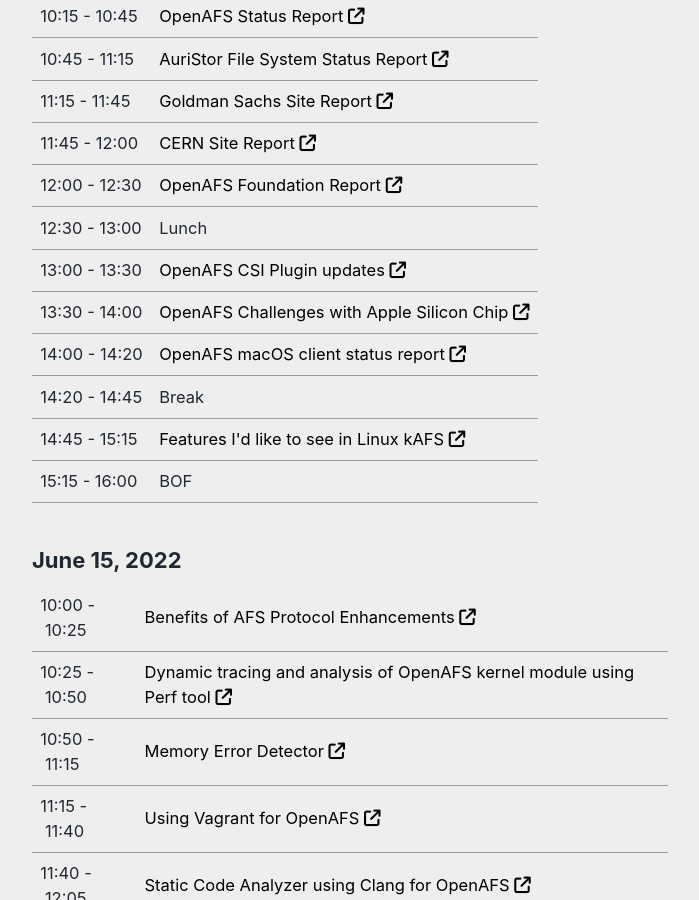
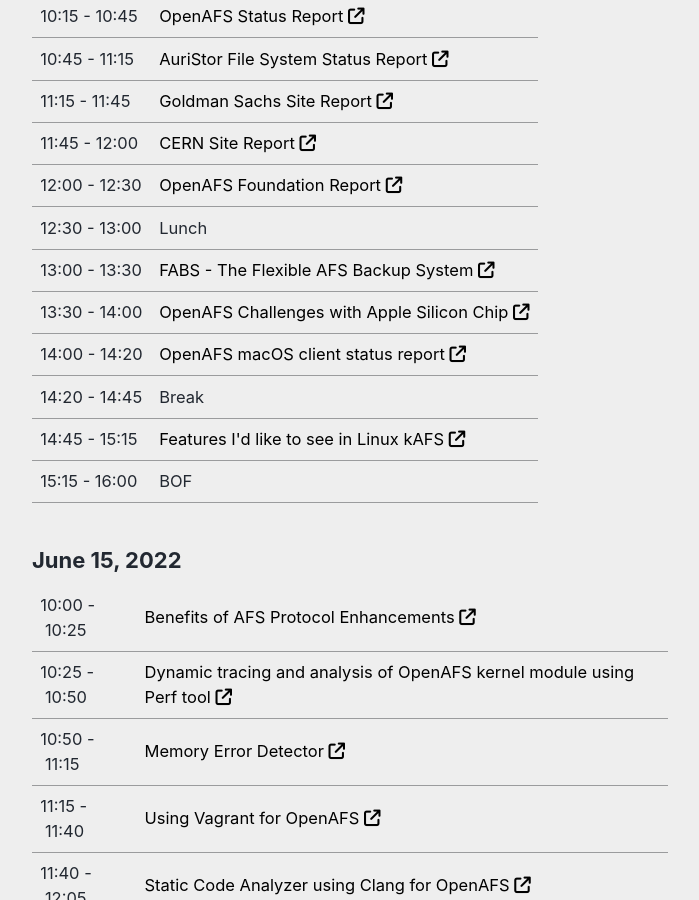
Before and after one commit to openafsfoundation/openafs-workshop.org, a Jekyll site: the page built from _pages/schedule.md, in a window 1280 px wide and 900 px high, scrolled down 323 px. Shown: the whole window, without its empty margins (290-989 px from the left). Built offline with Jekyll 4.4.1, drawn with Linux system fonts in a browser that asks for light colours; cached includes are drawn as plain includes; nearby versions of some CDN libraries; some of the changed text lies outside the part shown.

Commit message:
2022: Move FABS talk to 6/14
6/16 is a public holiday for Ralf, so move his slot to
accommodate.

```diff
--- a/_pages/schedule.md
+++ b/_pages/schedule.md
@@ -12,7 +12,7 @@
       - ["11:45 - 12:00", "CERN Site Report", ""]
       - ["12:00 - 12:30", "OpenAFS Foundation Report", ""]
       - ["12:30 - 13:00", "Lunch", "nodesc"]
-      - ["13:00 - 13:30", "OpenAFS CSI Plugin updates", ""]
+      - ["13:00 - 13:30", "FABS - The Flexible AFS Backup System", ""]
       - ["13:30 - 14:00", "OpenAFS Challenges with Apple Silicon Chip", ""]
       - ["14:00 - 14:20", "OpenAFS macOS client status report", ""]
       - ["14:20 - 14:45", "Break", "nodesc"]
```
Also changed, not shown: other parts of _pages/schedule.md (+1 -1 lines).
